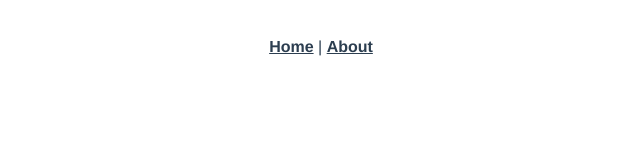
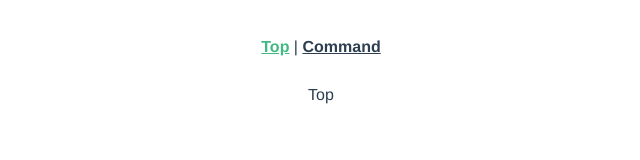
Before and after one commit to a-pompom/ThatCommand, a Vue app: page /#/top in a window 1280 px wide. Shown: the top 160 px of the page, without its empty margins (319-959 px from the left). Built offline with nearby package versions, Linux system fonts and the light colour scheme.

Commit message:
ベースとなるコンポーネントを作成
画面に相当する部分のコンポーネントの作成を行った。

#1

```diff
--- a/src/App.vue
+++ b/src/App.vue
@@ -1,8 +1,9 @@
 <template>
   <div id="app">
     <div id="nav">
-      <router-link to="/">Home</router-link> |
-      <router-link to="/about">About</router-link>
+      <router-link to="/"></router-link>
+      <router-link to="/top">Top</router-link> |
+      <router-link to="/command">Command</router-link>
     </div>
     <router-view/>
   </div>
--- /dev/null
+++ b/src/router.js
@@ -0,0 +1,31 @@
+import Vue from 'vue'
+import Router from 'vue-router'
+import Login from './views/Login.vue'
+
+Vue.use(Router)
+
+export default new Router({
+  routes: [
+    {
+        path: '/',
+        name: 'login',
+        component: Login
+    },
+    {
+      path: '/top',
+      name: 'top',
+      // Dynamic importにより、初期描画の負荷を低減
+      component() {
+        return import(/* webpackChunkName: "top" */ './views/Top.vue')
+      }
+    },
+    {
+      path: '/command',
+      name: 'command',
+      // Dynamic importにより、初期描画の負荷を低減
+      component() {
+        return import(/* webpackChunkName: "command" */ './views/Command.vue')
+      }
+    },
+  ]
+})
--- a/src/router/index.js
+++ /dev/null
@@ -1,27 +0,0 @@
-import Vue from 'vue'
-import VueRouter from 'vue-router'
-import Home from '../views/Home.vue'
-
-Vue.use(VueRouter)
-
-const routes = [
-  {
-    path: '/',
-    name: 'home',
-    component: Home
-  },
-  {
-    path: '/about',
-    name: 'about',
-    // route level code-splitting
-    // this generates a separate chunk (about.[hash].js) for this route
-    // which is lazy-loaded when the route is visited.
-    component: () => import(/* webpackChunkName: "about" */ '../views/About.vue')
-  }
-]
-
-const router = new VueRouter({
-  routes
-})
-
-export default router
--- a/src/views/About.vue
+++ /dev/null
@@ -1,5 +0,0 @@
-<template>
-  <div class="about">
-    <h1>This is an about page</h1>
-  </div>
-</template>
--- /dev/null
+++ b/src/views/Command.vue
@@ -0,0 +1,15 @@
+<template>
+    <div>
+        Command
+    </div>
+</template>
+
+<script>
+
+export default {
+  name: 'command',
+}
+</script>
+
+<style lang="scss">
+</style>
--- a/src/views/Home.vue
+++ /dev/null
@@ -1,18 +0,0 @@
-<template>
-  <div class="home">
-    <img alt="Vue logo" src="../assets/logo.png">
-    <HelloWorld msg="Welcome to Your Vue.js App"/>
-  </div>
-</template>
-
-<script>
-// @ is an alias to /src
-import HelloWorld from '@/components/HelloWorld.vue'
-
-export default {
-  name: 'home',
-  components: {
-    HelloWorld
-  }
-}
-</script>
--- /dev/null
+++ b/src/views/Login.vue
@@ -0,0 +1,15 @@
+<template>
+    <div>
+        Login
+    </div>
+</template>
+
+<script>
+
+export default {
+  name: 'login',
+}
+</script>
+
+<style lang="scss">
+</style>
--- /dev/null
+++ b/src/views/Top.vue
@@ -0,0 +1,15 @@
+<template>
+    <div>
+        Top
+    </div>
+</template>
+
+<script>
+
+export default {
+  name: 'top',
+}
+</script>
+
+<style lang="scss">
+</style>
--- /dev/null
+++ b/vue.config.js
@@ -0,0 +1,12 @@
+module.exports = {
+    css: {
+        loaderOptions: {
+            sass: {
+                prependData: `@import "@/scss/global.scss";`
+            }
+        }
+    },
+    outputDir: 'docs',
+    assetsDir: './',
+    publicPath: './'
+}
```
Also changed, not shown: src/scss/global.scss (added).
